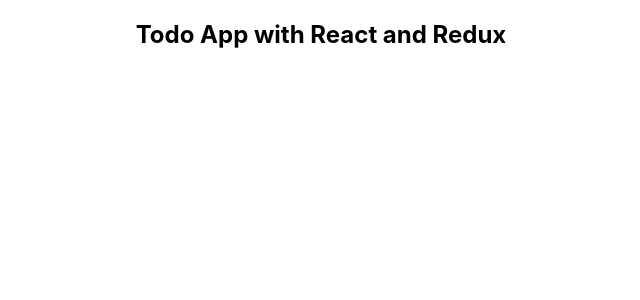
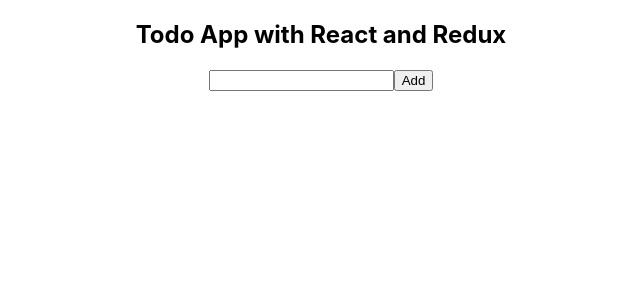
Before and after one commit to effiong-jr/Todo-App-with-React-and-Redux, a React (Create React App) app: page / in a window 1280 px wide. Shown: the top 300 px of the page, without its empty margins (319-959 px from the left). Built offline with nearby package versions, Linux system fonts and the light colour scheme.

Commit message:
Can add new tasks

```diff
--- a/src/App.js
+++ b/src/App.js
@@ -2,10 +2,74 @@
 import './App.css';
 
 class App extends Component {
+  constructor(props) {
+    super(props);
+
+    this.state = {
+      input: "",
+      todoList: [],
+      id: 0,
+    };
+
+    this.handleChange = this.handleChange.bind(this);
+    this.handleSubmit = this.handleSubmit.bind(this);
+  }
+
+  handleChange(event) {
+    this.setState({
+      input: event.target.value,
+    })
+  }
+
+  handleSubmit( event ) {
+    const {input, todoList, id} = this.state;
+
+    if(input !== "") {
+     let newTask = [
+       ...todoList,
+       {
+         text: input,
+         completed: false,
+         id,
+       }
+      ];
+
+      this.setState({
+        todoList: newTask,
+        id: id + 1,
+        input: "",
+      })
+    } else {
+      alert("You cannot add an empty task!!!");
+    }
+
+    event.preventDefault();
+  }
   render() {
+    const { input, todoList } = this.state;
+    const displayTodos = todoList.map( todo =>
+      <li key={todo.id}>
+        {todo.text} <button >Done</button>
+      </li>
+    );
     return (
       <div className="App">
         <h2>Todo App with React and Redux</h2>
+        <div>
+          <form onSubmit={this.handleSubmit}>
+            <input
+              type="text"
+              value={input}
+              onChange={this.handleChange}
+            />
+            <button
+              type="submit">Add</button>
+          </form>
+
+          <div id="display">
+            {displayTodos}
+          </div>
+        </div>
       </div>
     )
   }
```
